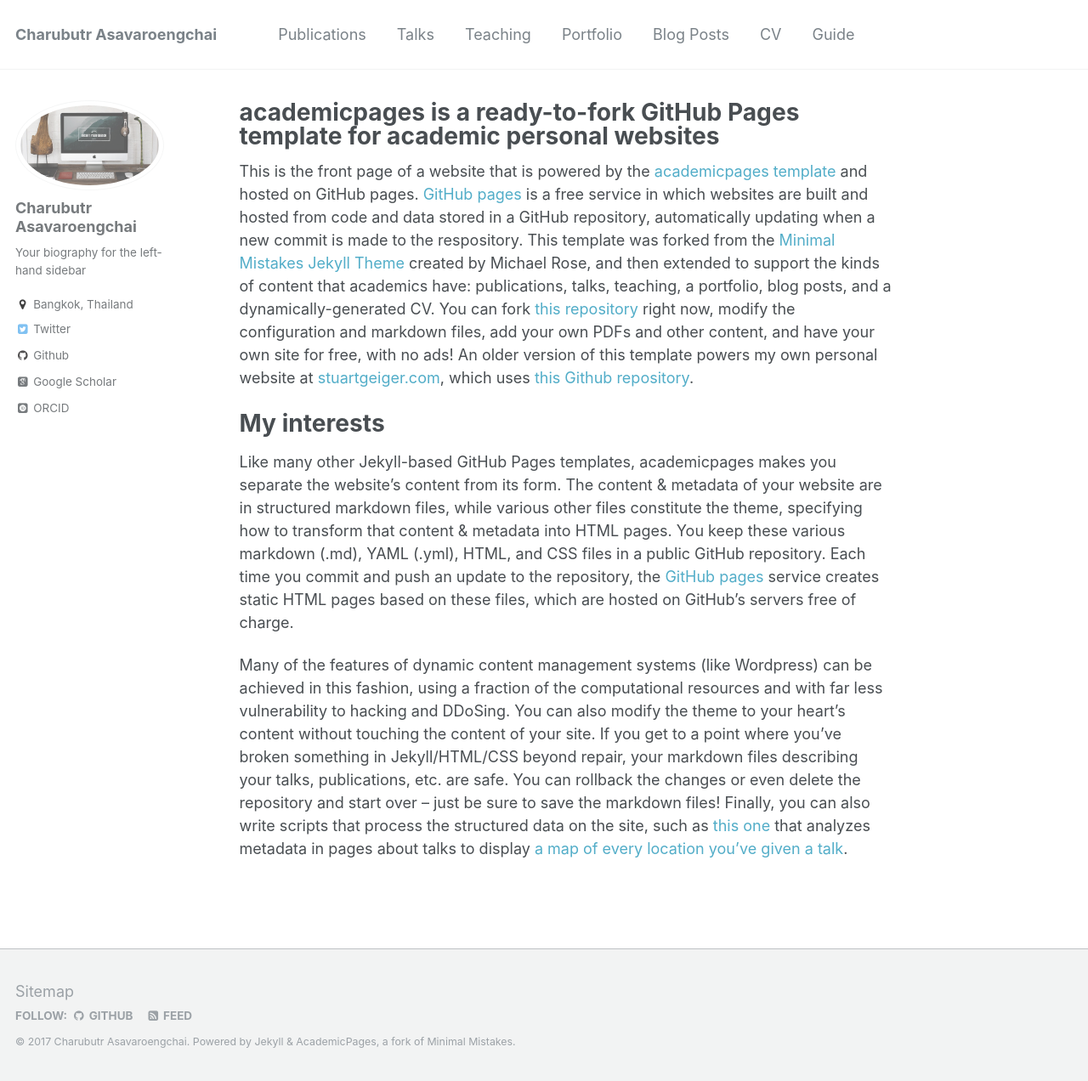
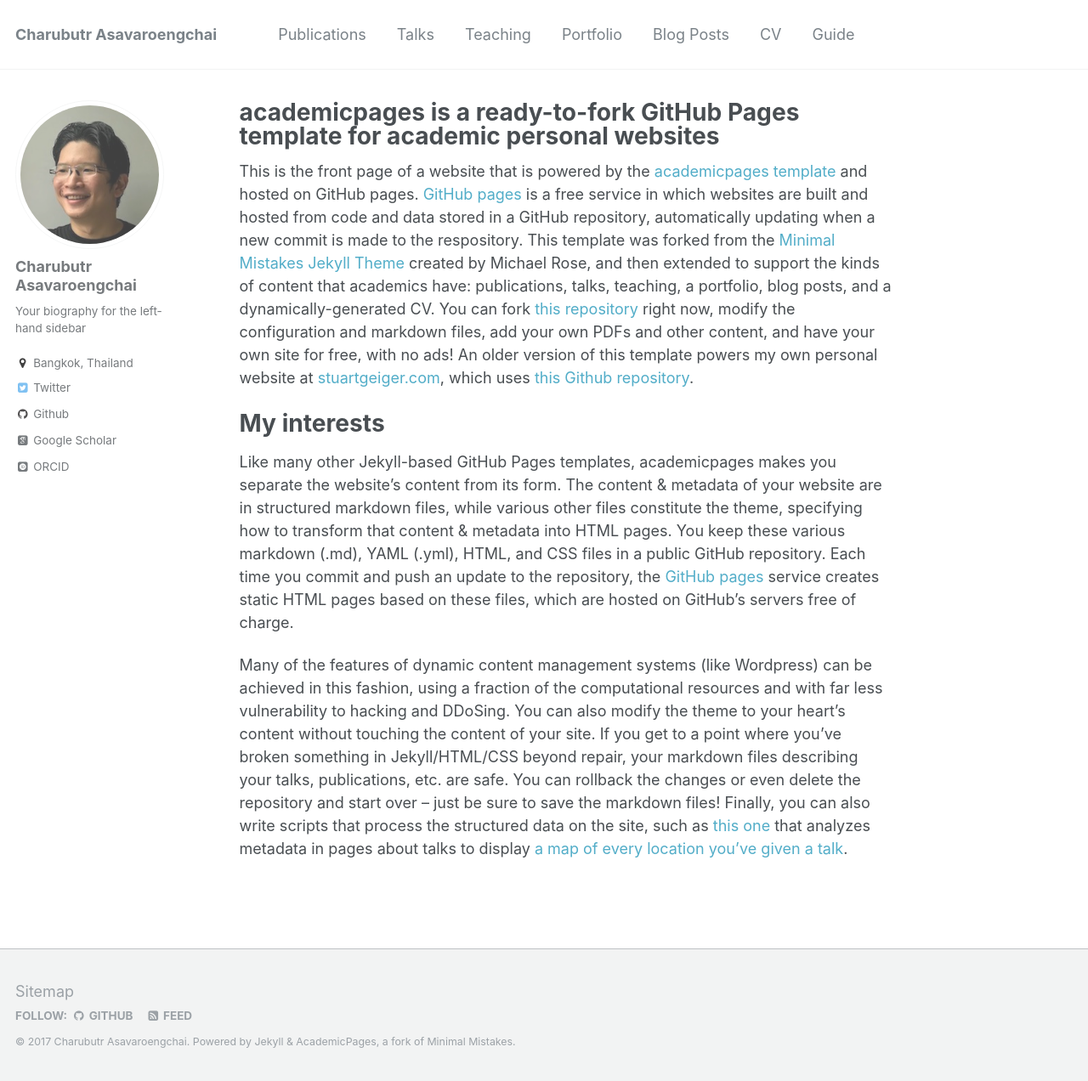
Before and after one commit to charubutr/charubutr.github.io, a Jekyll site: the page built from _pages/about.md, in a window 1280 px wide and 1272 px high. Shown: the whole window at 85% size. Built offline with Jekyll 4.4.1, drawn with Linux system fonts in a browser that asks for light colours; some web fonts are replaced.

Commit message:
reversed back

```diff
--- a/_config.yml
+++ b/_config.yml
@@ -79,7 +79,7 @@ analytics:
 # Site Author
 author:
   name             : "Charubutr Asavaroengchai"
-  avatar           : "foo-bar-identity.jpg"
+  avatar           : "bio_photo.jpg"
   bio              : "Your biography for the left-hand sidebar"
   location         : "Bangkok, Thailand"
   employer         :
```
